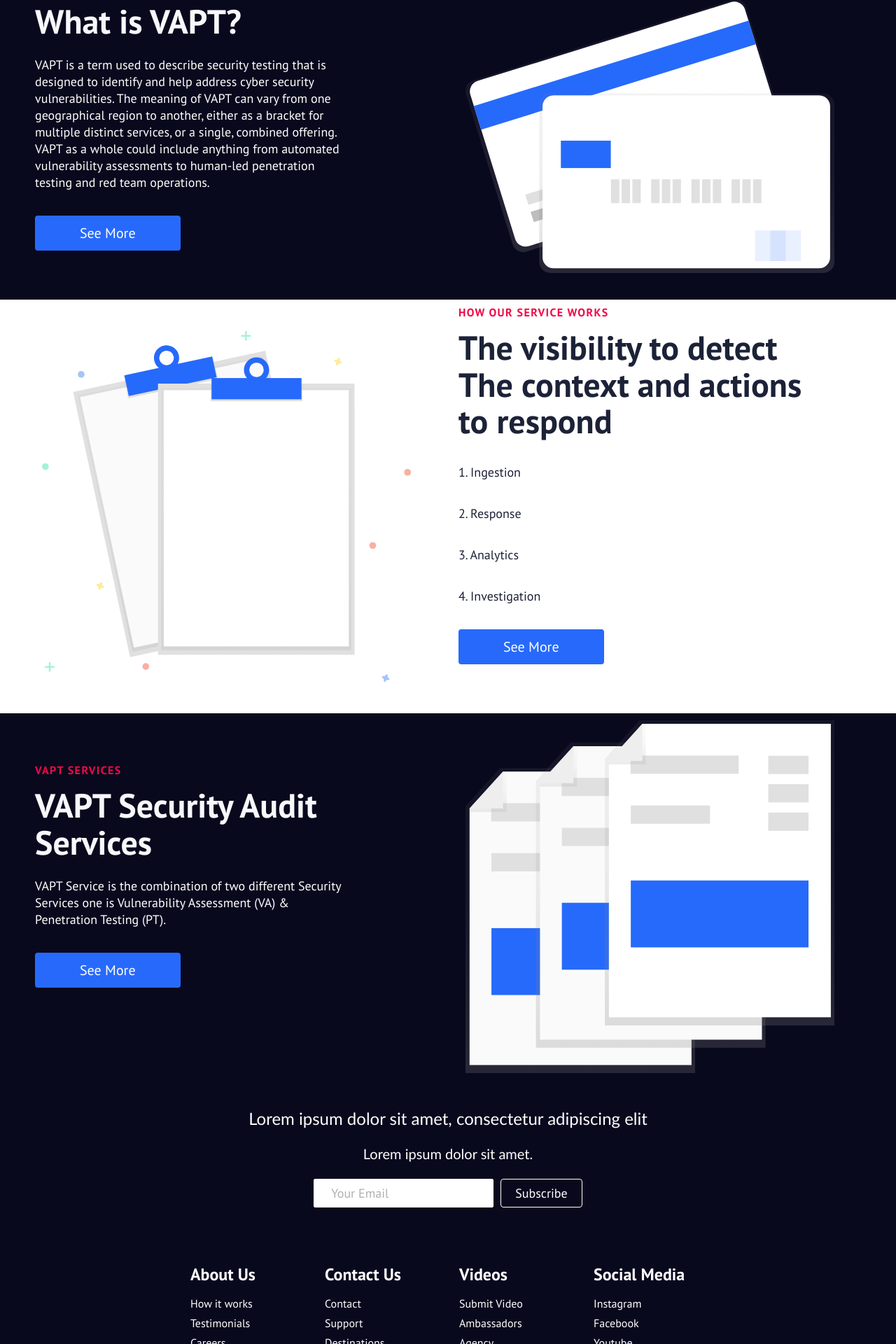
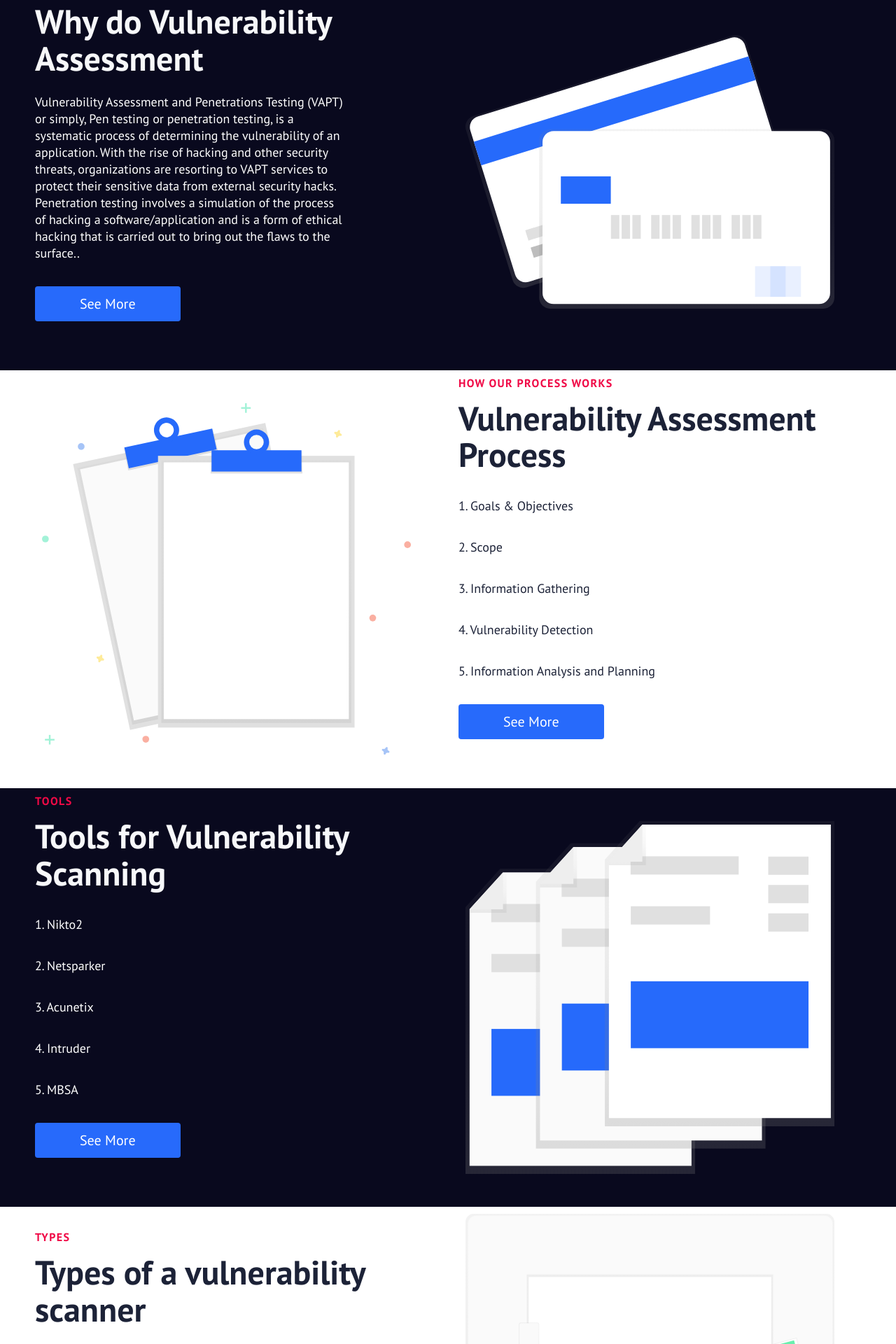
Before and after one commit to ankit639786/vapt-testing, a React (Create React App) app: page /vapt in a window 1280 px wide. Shown: the part 118-2038 px from the top of the page at 70% size. Built offline with nearby package versions, Linux system fonts and the light colour scheme.

Commit message:
vapt page

```diff
--- a/src/components/pages/vapt/Data.js
+++ b/src/components/pages/vapt/Data.js
@@ -3,36 +3,23 @@ export const homeObjOne = {
     lightText: true,
     lightTextDesc: true,
     topLine: 'DEFINITION',
-    headline: 'What is VAPT?',
-    description:"VAPT is a term used to describe security testing that is designed to identify and help address cyber security vulnerabilities. The meaning of VAPT can vary from one geographical region to another, either as a bracket for multiple distinct services, or a single, combined offering. VAPT as a whole could include anything from automated vulnerability assessments to human-led penetration testing and red team operations. ",
+    headline: 'Why do Vulnerability Assessment',
+    description:"Vulnerability Assessment and Penetrations Testing (VAPT) or simply, Pen testing or penetration testing, is a systematic process of determining the vulnerability of an application. With the rise of hacking and other security threats, organizations are resorting to VAPT services to protect their sensitive data from external security hacks. Penetration testing involves a simulation of the process of hacking a software/application and is a form of ethical hacking that is carried out to bring out the flaws to the surface.. ",
     buttonLabel: 'See More',
     imgStart: '',
     img: 'images/svg-1.svg',
     alt: 'Credit Card'
   };
 
-  export const homeObjTwo = {
-    lightBg: false,
-    lightText: true,
-    lightTextDesc: true,
-    topLine: '100% SECURE',
-    headline: 'Stay protected 24/7 anywhere anytime',
-    description:
-      'We have you covered no matter where you are located. Over 140 locations worldwide to ensure you have access anytime',
-    buttonLabel: 'Learn More',
-    imgStart: '',
-    img: 'images/svg-5.svg',
-    alt: 'Vault'
-  };
 
   export const homeObjThree = {
     lightBg: true,
     lightText: false,
     lightTextDesc: false,
-    topLine: 'HOW OUR SERVICE WORKS',
-    headline: 'The visibility to detect The context and actions to respond',
+    topLine: 'HOW OUR PROCESS WORKS',
+    headline: 'Vulnerability Assessment Process',
     description: "",
-    descriptionArr: ["Ingestion", "Response", "Analytics", "Investigation"],
+    descriptionArr: [" Goals & Objectives", "Scope", " Information Gathering", " Vulnerability Detection", "Information Analysis and Planning "],
     buttonLabel: 'See More',
     imgStart: 'start',
     img: 'images/svg-7.svg',
@@ -43,11 +30,27 @@ export const homeObjOne = {
     lightBg: false,
     lightText: true,
     lightTextDesc: true,
-    topLine: 'VAPT Services',
-    headline: 'VAPT Security Audit Services',
-    description:"VAPT Service is the combination of two different Security Services one is Vulnerability Assessment (VA) & Penetration Testing (PT).",
+    topLine: 'TOOLS',
+    headline: 'Tools for Vulnerability Scanning',
+    description: "",
+    descriptionArr: ["  Nikto2", "Netsparker", "Acunetix ", "Intruder",  "MBSA"],
     buttonLabel: 'See More',
     imgStart: '',
     img: 'images/svg-8.svg',
     alt: 'Vault'
   };
+
+
+  export const homeObjTwo = {
+    lightBg: true,
+    lightText: false,
+    lightTextDesc: false,
+    topLine: 'TYPES',
+    headline: 'Types of a vulnerability scanner',
+    description: "",
+    descriptionArr: ["Cloud-Based Vulnerability Scanners", "Host-Based Vulnerability Scanners", "Network-Based Vulnerability Scanners ", "Database-Based Vulnerability Scanners"],
+    buttonLabel: 'Learn More',
+    imgStart: '',
+    img: 'images/svg-5.svg',
+    alt: 'Vault'
+  };
--- a/src/components/pages/vapt/Vapt.js
+++ b/src/components/pages/vapt/Vapt.js
@@ -8,9 +8,11 @@ function Vapt() {
   return (
     <>
       <HeroSection {...homeObjOne} />
+
       <HeroSection {...homeObjThree} />
       {/* <Pricing /> */}
       <HeroSection {...homeObjFour} />
+      <HeroSection {...homeObjTwo} />
 
     </>
   );
```
Also changed, not shown: 1 other file (tests, documents, lock files or other folders).
